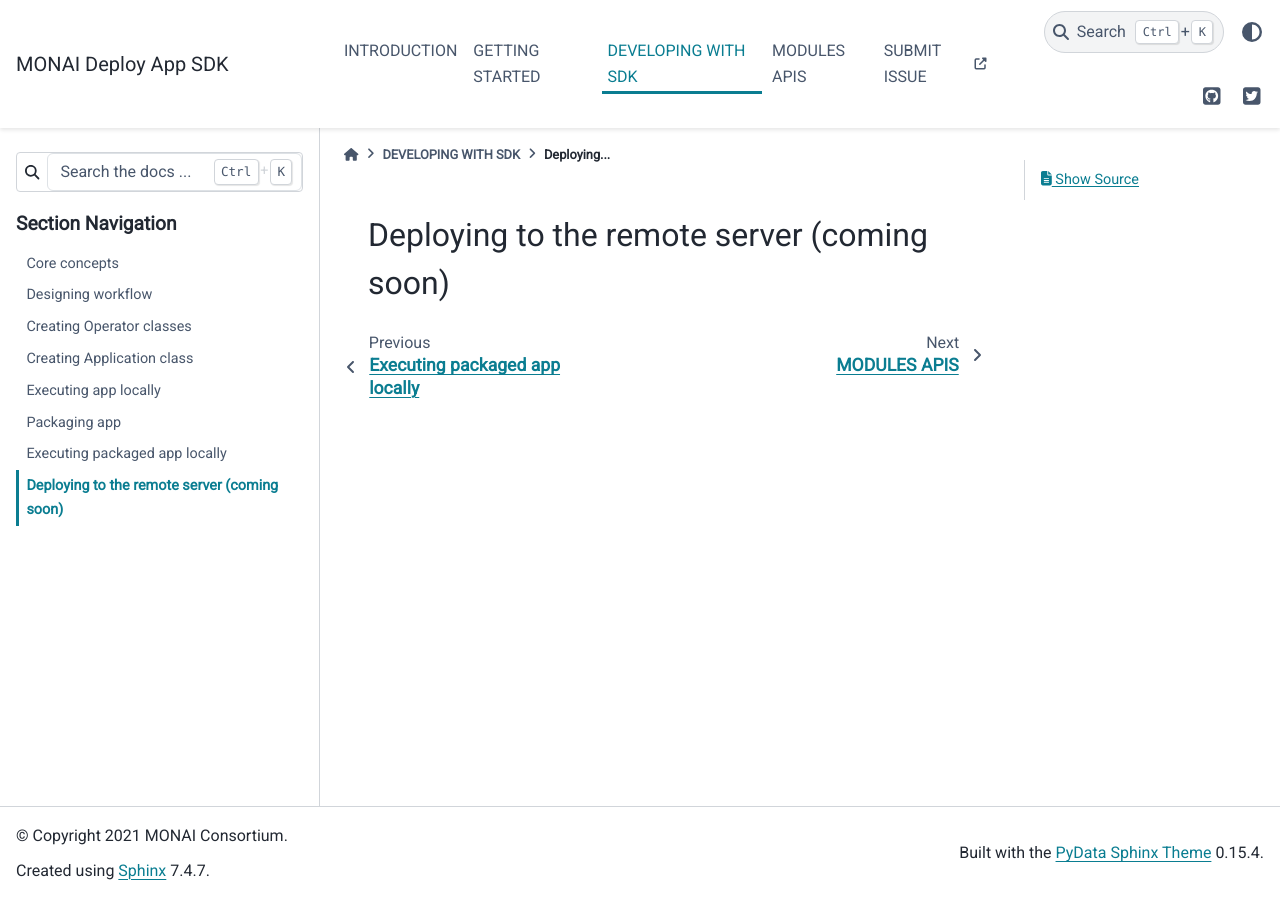
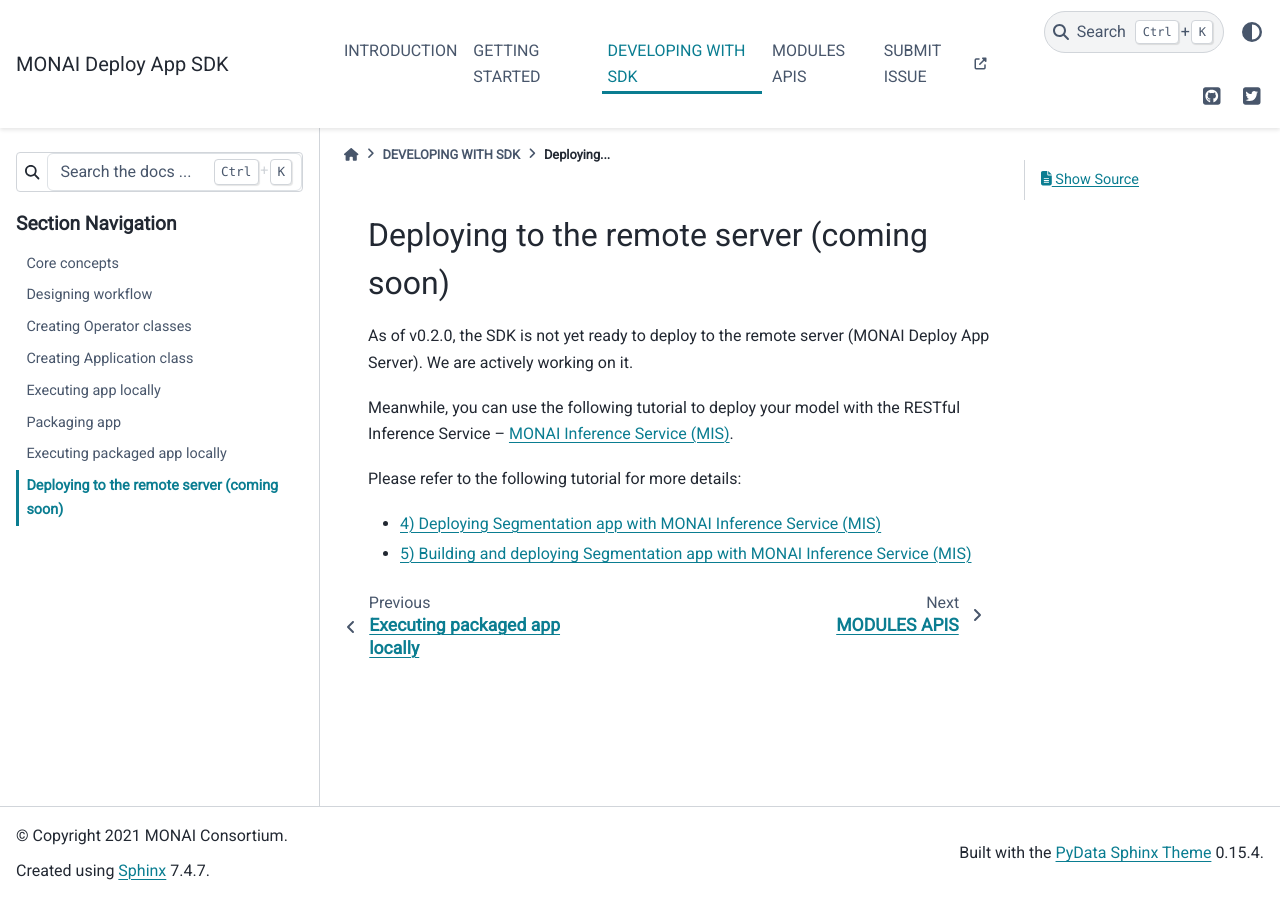
Before and after one commit to Project-MONAI/monai-deploy-app-sdk, a Sphinx documentation site: the page built from docs/source/developing_with_sdk/deploying_to_the_remote_server.md, in a window 1280 px wide. Built offline with Sphinx 7.4.7 and the PyData theme 0.15.4, drawn with Linux system fonts in a browser that asks for light colours; some web fonts are replaced; pages that are not in the unit, such as notebooks, are missing from menus; the version number could not be read and is left out.

Commit message:
Update documents for v0.2
Signed-off-by: Gigon Bae <gbae@nvidia.com>

```diff
--- a/docs/source/developing_with_sdk/deploying_to_the_remote_server.md
+++ b/docs/source/developing_with_sdk/deploying_to_the_remote_server.md
@@ -1 +1,11 @@
 # Deploying to the remote server (coming soon)
+
+As of v0.2.0, the SDK is not yet ready to deploy to the remote server (MONAI Deploy App Server).
+We are actively working on it.
+
+Meanwhile, you can use the following tutorial to deploy your model with the RESTful Inference Service -- [MONAI Inference Service (MIS)](https://github.com/Project-MONAI/monai-deploy-app-server/blob/main/components/inference-service/README.md).
+
+Please refer to the following tutorial for more details:
+
+- <a href="../getting_started/tutorials/04_mis_tutorial.html">4) Deploying Segmentation app with MONAI Inference Service (MIS)</a>
+- <a href="../getting_started/tutorials/05_full_tutorial.html">5) Building and deploying Segmentation app with MONAI Inference Service (MIS)</a>
```
Also changed, not shown: docs/source/getting_started/tutorials/04_mis_tutorial.md (added, +21 -0 lines), docs/source/getting_started/tutorials/05_full_tutorial.md (added, +21 -0 lines), docs/source/getting_started/tutorials/index.md (+2 -0 lines), docs/source/release_notes/index.md (+2 -0 lines).
